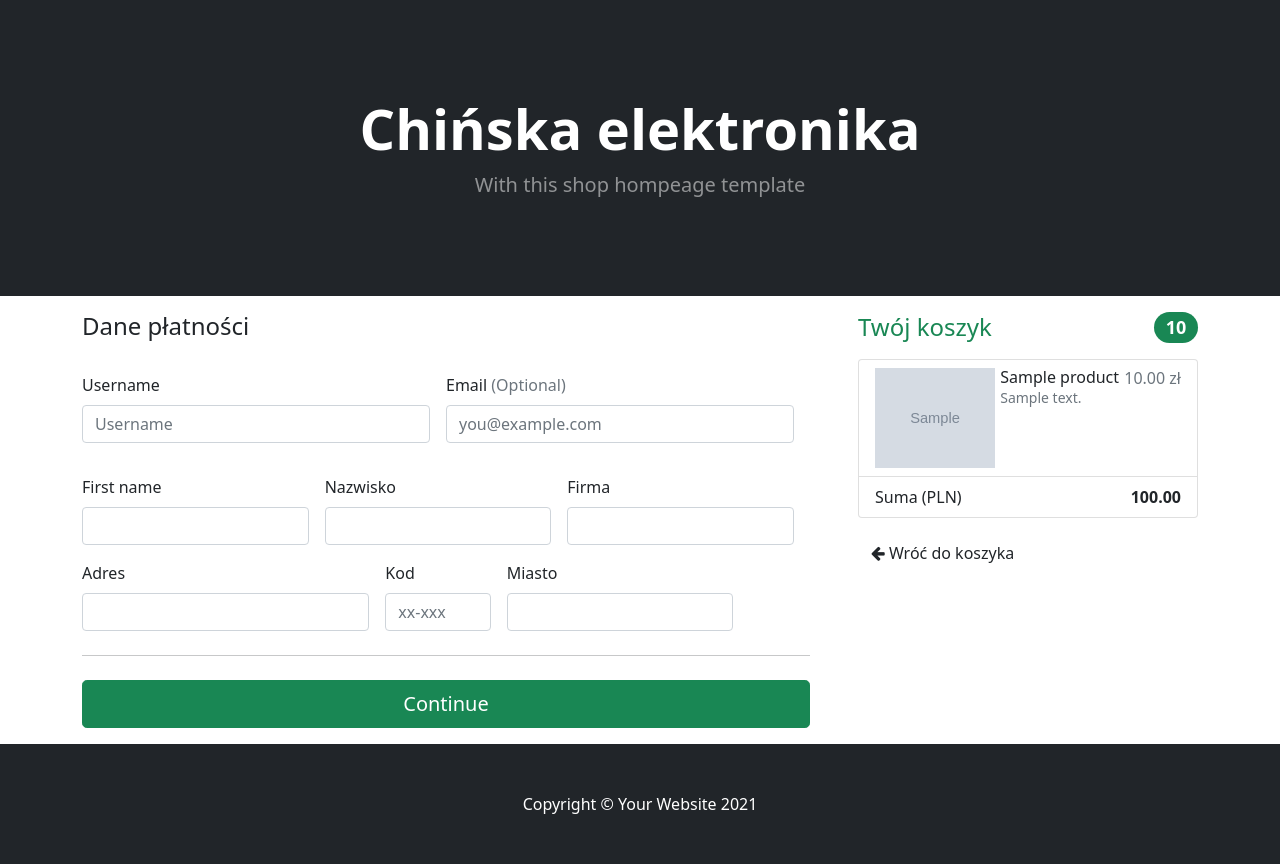
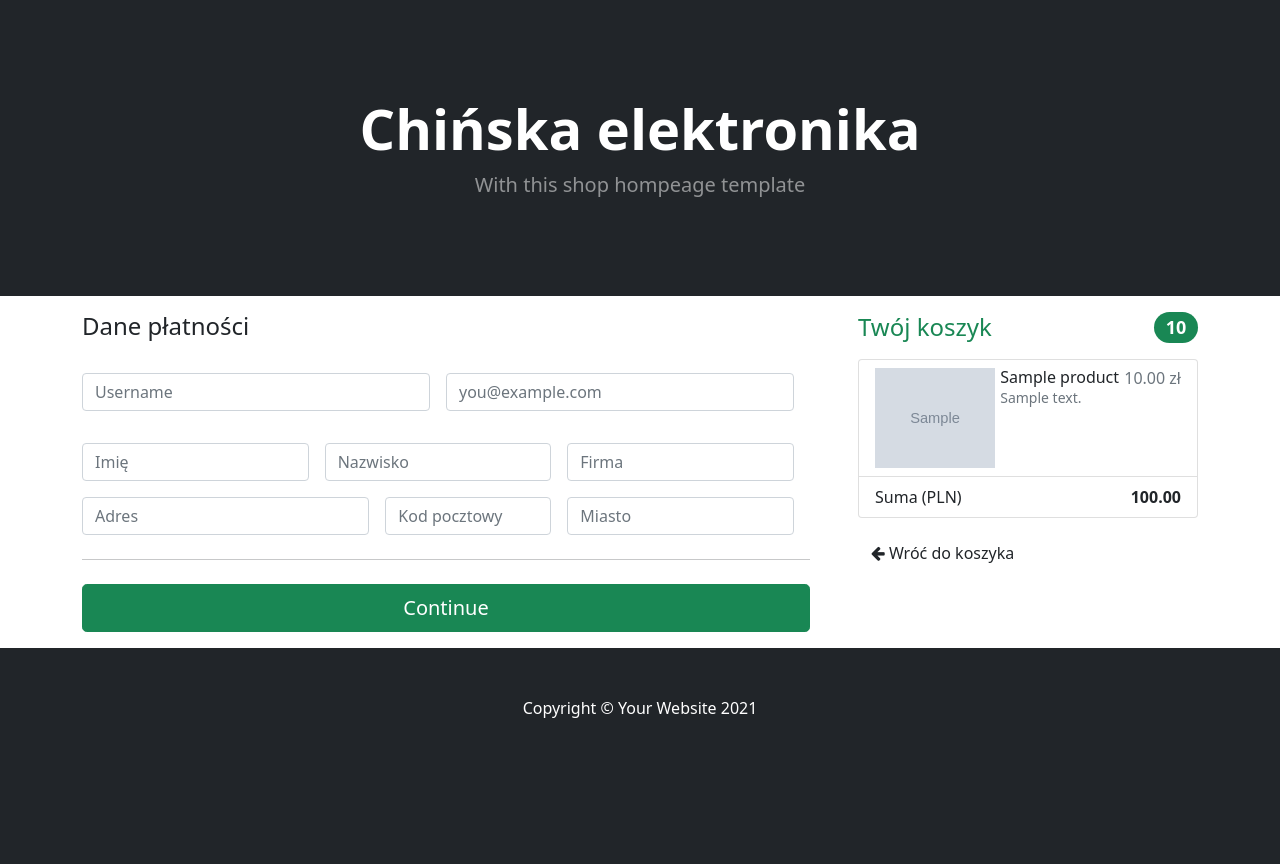
Before and after one commit to malikdamian/shop, a Django app: template shop/name_app/templates/checkout.html in a window 1280 px wide. Shown: the part 77-941 px from the top of the page. After the commit the page ends 795 px from the top, so only its background shows below. Run offline with Django 3.2, Linux system fonts and the light colour scheme; tables that the repository leaves empty hold one stand-in row (values such as "Sample post"); the template is opened without the code that fills it: values that come from a table or form of the project are taken from there, most other values are stand-ins (such as "Sample title", 1, 10 or a date in 2020); grey boxes marked "Sample" are stand-in pictures; some libraries are stand-ins or nearby versions.

Commit message:
feature update item

```diff
--- a/shop/name_app/templates/checkout.html
+++ b/shop/name_app/templates/checkout.html
@@ -54,74 +54,47 @@
         <h4 class="mb-3">Dane płatności</h4>
   <div id="form-wrapper">
         <form class="needs-validation" id="form">
+            {% csrf_token %}
           <div class="row g-3">
 
           <div id="user-info" class="row g-3">
 
             <div class="col-md-6">
-              <label for="username" class="form-label">Username</label>
               <div class="input-group has-validation">
                 <input type="text" class="form-control" id="username" placeholder="Username" required>
-              <div class="invalid-feedback">
-                  Your username is required.
-                </div>
               </div>
             </div>
 
             <div class="col-md-6">
-              <label for="email" class="form-label">Email <span class="text-muted">(Optional)</span></label>
               <input type="email" class="form-control" id="email" placeholder="you@example.com">
-              <div class="invalid-feedback">
-                Please enter a valid email address for shipping updates.
-              </div>
             </div>
 
         </div>
 
             <div id="shipping-info" class="row g-3">
             <div class="col-sm-4" >
-              <label for="first_name" class="form-label">First name</label>
-              <input type="text" class="form-control" id="first_name" placeholder="" value="" required>
-              <div class="invalid-feedback">
-                Valid first name is required.
-              </div>
+              <input type="text" class="form-control" id="first_name" placeholder="Imię" value="" required>
             </div>
 
             <div class="col-sm-4">
-              <label for="last_name" class="form-label">Nazwisko</label>
-              <input type="text" class="form-control" id="last_name" placeholder="" value="" required>
-              <div class="invalid-feedback">
-                Valid last name is required.
-              </div>
+              <input type="text" class="form-control" id="last_name" placeholder="Nazwisko" value="" required>
             </div>
 
             <div class="col-sm-4">
-              <label for="company" class="form-label">Firma</label>
-              <input type="text" class="form-control" id="company" placeholder="" value="">
+              <input type="text" class="form-control" id="company" placeholder="Firma" value="">
             </div>
 
             <div class="col-md-5">
-              <label for="address" class="form-label">Adres</label>
-              <input type="text" class="form-control" id="address" placeholder="" required>
-              <div class="invalid-feedback">
-                Please enter your shipping address.
-              </div>
+
+              <input type="text" class="form-control" id="address" placeholder="Adres" required>
             </div>
 
-            <div class="col-md-2">
-              <label for="postcode" class="form-label">Kod</label>
-              <input type="text" class="form-control" id="postcode" placeholder="xx-xxx" required>
-              <div class="invalid-feedback">
-                Zip code required.
-              </div>
+            <div class="col-md-3">
+              <input type="text" class="form-control" id="postcode" placeholder="Kod pocztowy" required>
             </div>
 
             <div class="col-md-4">
-              <label for="city" class="form-label">Miasto</label>
-              <input type="text" class="form-control" id="city" placeholder="" required>
-              <div class="invalid-feedback">
-                Please enter your city.
-              </div>
+              <input type="text" class="form-control" id="city" placeholder="Miasto" required>
             </div>
           </div>
              </div>
@@ -150,7 +123,7 @@
 <!--<script src="{% static 'js/checkout.js' %}"></script>-->
 <script type="text/javascript">
     var shipping = '{{ order.shipping }}'
-
+    var total = '{{ order.get_cart_total|floatformat:2 }}'
 
 if (shipping == ''){
     document.getElementById('shipping-info').innerHTML = ''
@@ -168,6 +141,9 @@ if (shipping == 'False' && user != 'AnonymousUser'){
 
 var form = document.getElementById('form')
 
+//csrftoken = form.getElementsByTagName('input')[0].value
+console.log('Network:', form.getElementsByTagName('input')[0].value)
+
 form.addEventListener('submit', function(e){
     e.preventDefault()
     console.log('Form Submitted...')
@@ -182,7 +158,56 @@ document.getElementById('paypal').addEventListener('click', function(e){
 function submitFormData(){
     console.log('Payment button clicked')
 
+        var userFormData = {
+        'name': null,
+        'email': null,
+        'total': total,
+    }
 
+    var shippingInfo = {
+        'first_name': null,
+        'last_name': null,
+        'company': null,
+        'address': null,
+        'postcode': null,
+        'city': null,
+    }
+
+    if (shipping != 'False'){
+        shippingInfo.first_name = form.first_name.value
+        shippingInfo.last_name = form.last_name.value
+        shippingInfo.company = form.company.value
+        shippingInfo.address = form.address.value
+        shippingInfo.postcode = form.postcode.value
+        shippingInfo.city = form.city.value
+    }
+
+    if (user == 'AnonymousUser'){
+        userFormData.name = form.name.value
+        userFormData.email = form.email.value
+    }
+
+    console.log('Shipping info:', shippingInfo)
+    console.log('User info:', userFormData)
+
+    var url = '/process-order/'
+    fetch(url, {
+        method: 'POST',
+        headers:{
+            'Content-Type': 'application/json',
+            'X-CSRFToken': csrftoken,
+        },
+        body: JSON.stringify({'form': userFormData, 'shipping': shippingInfo})
+    })
+    .then((response) => response.json())
+    .then((data) => {
+        console.log('Success:', data)
+        alert('Trasakcja zakończona')
+
+        cart = {}
+        document.cookie = 'cart=' + JSON.stringify(cart) + ';domain=;path=/'
+        window.location.href = '{% url "name_app:index" %}'
+    })
 
 }
 </script>
--- a/shop/name_app/urls.py
+++ b/shop/name_app/urls.py
@@ -14,5 +14,4 @@ urlpatterns = [
     path('cart/', CartView.as_view(), name='cart'),
     path('checkout/', CheckoutView.as_view(), name='checkout'),
     path('update-item/', update_item, name='update-item'),
-
 ]
```
Also changed, not shown: shop/name_app/views.py (line endings or trailing spaces).
